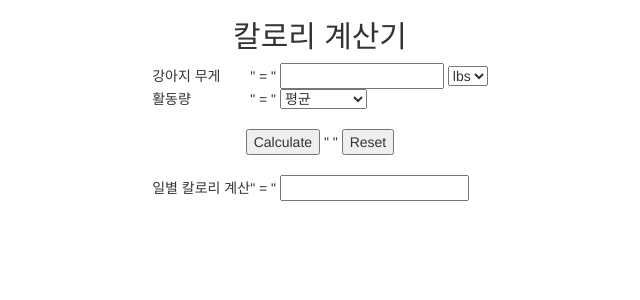
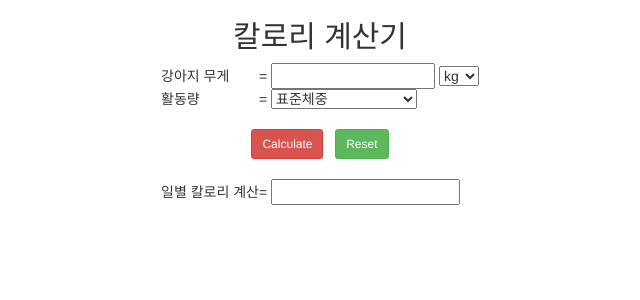
Before and after one commit to sist-g2/g2, a Java web app: page /adminboard/Calc.jsp in a window 1280 px wide. Shown: the top 300 px of the page, without its empty margins (320-960 px from the left). Run offline with Spring Boot 4, a stand-in JSP engine, Linux system fonts and the light colour scheme; the project's own start-up code is not run, and a stand-in starts its controllers and pages; some of the project's set-up classes (security, data sources, template engines, error pages and the like) are left out, and stand-ins take their place; some libraries are stand-ins or nearby versions.

Commit message:
hs008. 계산기 css만 남음

```diff
--- a/MidProject_FounDog/WebContent/adminboard/Calc.jsp
+++ b/MidProject_FounDog/WebContent/adminboard/Calc.jsp
@@ -12,39 +12,93 @@
    width:900px;
 }
 </style>
+<script type="text/javascript">
+function checnum(as)
+{
+	  var a = as.value;
+
+	  for(var x=0; x<a.length; x++)
+	  {
+	     var ff = a[x];
+	     if(isNaN(a) || ff==" ")
+	     {
+		  a = a.substring(0,(a.length-1));
+		  as.value = a;
+	     }
+  	   }
+}
+
+function dog_calorie()
+{
+	var weig = $("#weig").val();
+
+	if(weig=="")
+	{
+		alert("강아지의 체중을 입력해주세요");
+		$("#weig").focus();
+	}
+	else
+	{
+		weig = parseFloat(weig);
+		var meswei = parseFloat($("#meswei").val());
+		var actlev = $("#actlev").val();
+		var actval = actlev.split("--");
+
+		weig = weig * meswei;
+		var part1 = Math.pow(weig, 0.75);
+		var part2 = Math.round(part1 * parseFloat(actval[0]));
+		if(isNumber(actval[1])==true)
+		{
+			var part3 = Math.round(part1 * parseFloat(actval[1]));
+			result = part2 +" - "+ part3 + " 칼로리/일";
+		}
+		else
+		{
+			result = part2 + " 칼로리/일";
+		}
+		$("#result").val(result);
+	}
+}
+
+function isNumber(num)
+{
+  return (typeof num == "string" || typeof num == "number") && !isNaN(num - 0) && num !== "";
+}
+
+</script>
 </head>
 <body>
-	<div class="calc">
+	<div class="container">
 		<h2 align="center">칼로리 계산기</h2>
-		<div class="clearfix">
+		<div class="row">
 			<div class="clear">
 				<form name="first">
-					<div id="overlayloder" style ="top: 400px; display: none;">
+<!-- 					<div id="overlayloder" style ="top: 400px; display: none;">
 						<div class="loder">
 						</div>
-					</div>
+					</div> -->
 					<div id="dispCalConts" style="opacity:1;">
 						<table align="center" border="0" cellpadding="1" cellspacing="1" id="dog_calorie">
 							<tbody>
 								<tr>
 									<td>강아지 무게</td>
-									<td>" = "
+									<td> =
 									<input type="text" id="weig" size="17" onkeyup="checnum(this)">
 									<select id="meswei">
+										<option value="1">kg</option>
 										<option value="0.45359237">lbs</option>
-										<option value="1">kg</option>
 									</select>
 									</td>
 								</tr>
 								<tr>
 									<td>활동량</td>
-									<td>" = "
-									<select id="active">
-										<option value="110">평균</option>
-										<option value="125">활동적</option>
+									<td> =
+									<select id="actlev">
+										<option value="110">표준체중</option>
+										<option value="125">활동적인</option>
 										<option value="75">과체중</option>
 										<option value="175">매우활동적</option>
-										<option value="90">비활동적</option>
+										<option value="90">노견,중성화,비활동적</option>
 										<option value="130--150">가벼운산책</option>
 										<option value="150--175">평균적산책</option>
 										<option value="175--250">활동적산책</option>
@@ -56,9 +110,9 @@
 								</tr>
 								<tr>
 									<td align="center" colspan="2">
-									<input type="button" value="Calculate" onclick="dog_calorie()" style="visibility:visible">
-									"&nbsp;"
-									<input type="reset" value="Reset" style="visibility:visible;">
+									<input type="button" value="Calculate" onclick="dog_calorie()" class="btn btn-sm btn-danger">
+									&nbsp;
+									<input type="reset" value="Reset" class="btn btn-sm btn-success">
 									<div class="errClass"></div>
 								</tr>
 								<tr>
@@ -66,7 +120,7 @@
 								</tr>
 								<tr>
 									<td>일별 칼로리 계산</td>
-									<td>" = "
+									<td> =
 									<input type="text" readonly id="result">
 									</td>
 								</tr>
```
